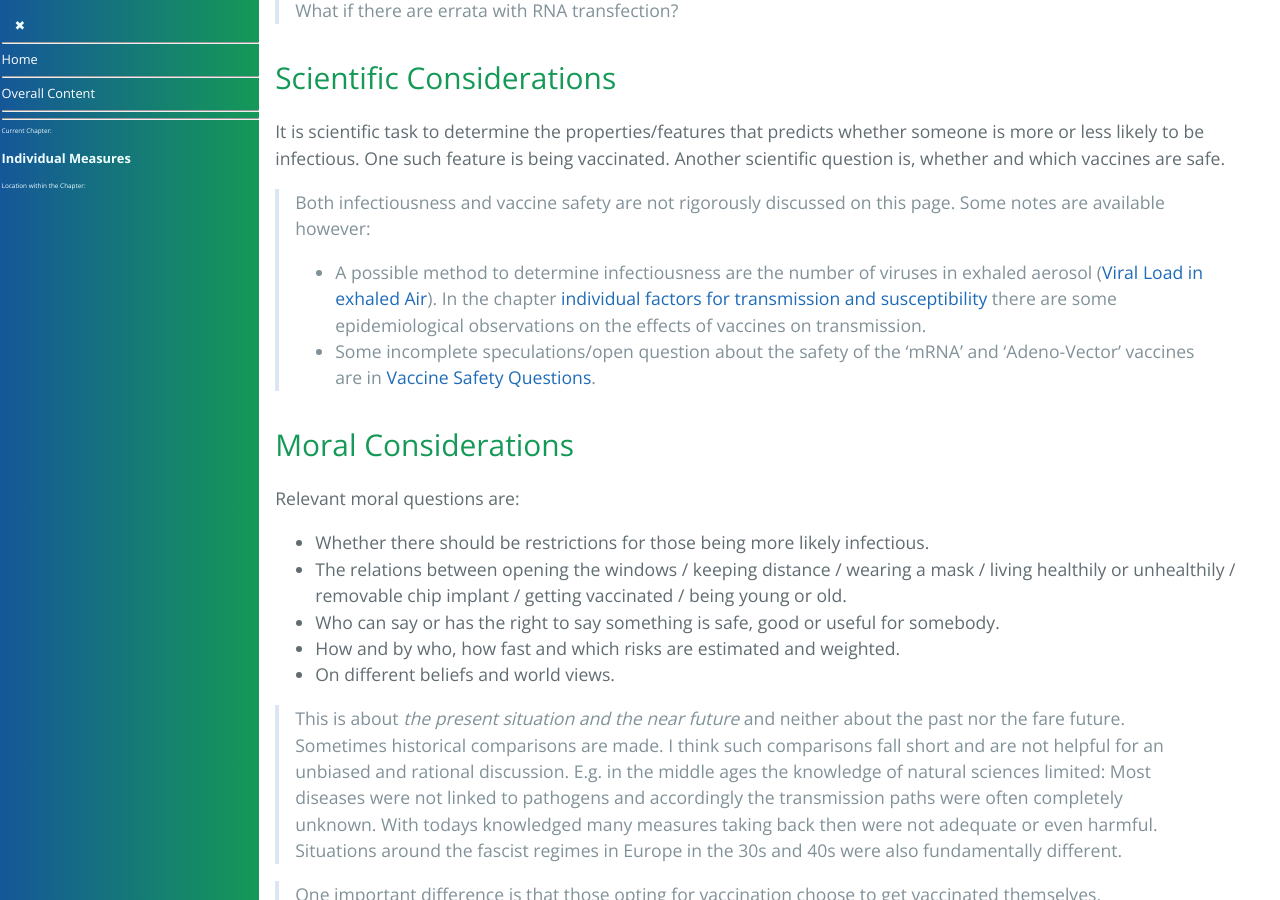
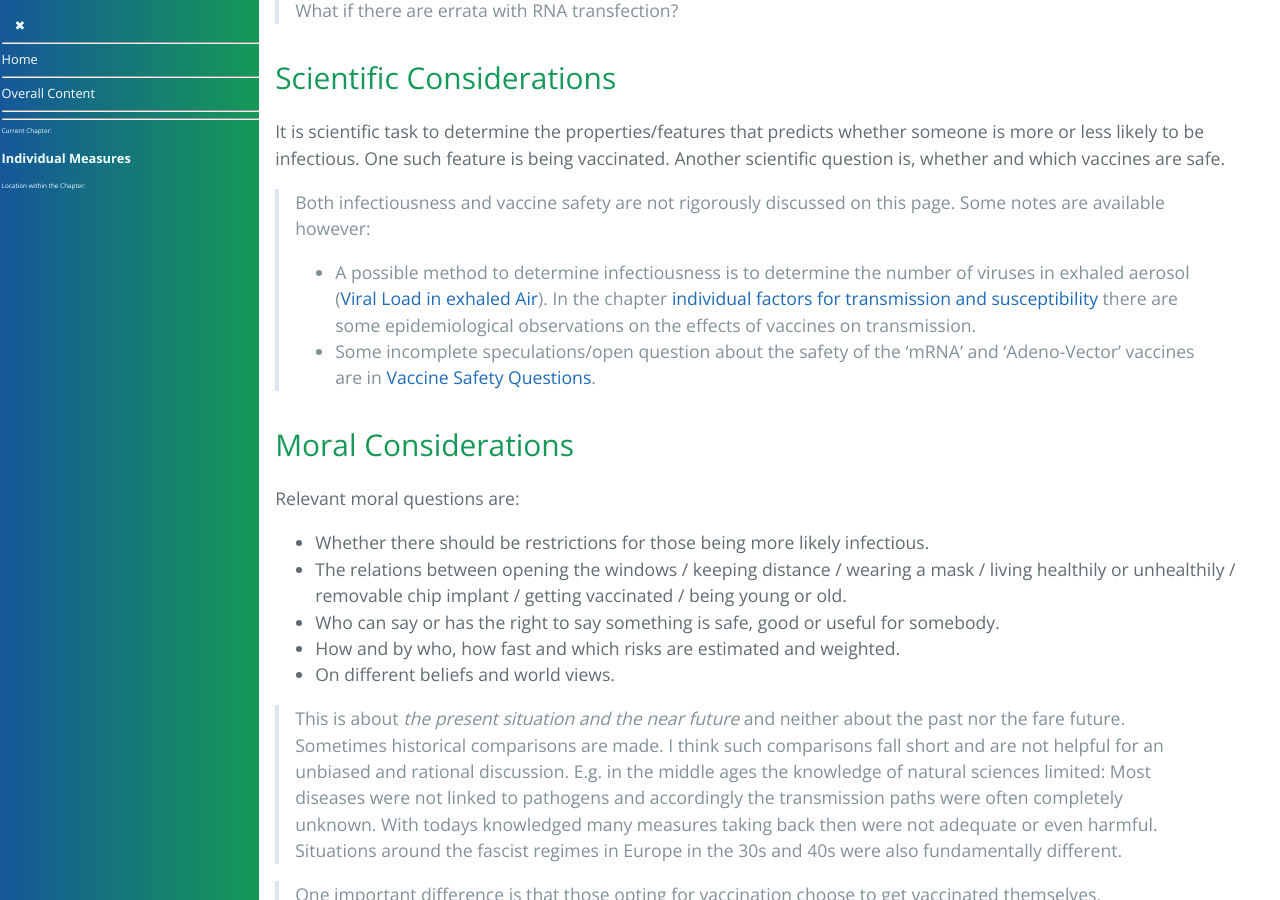
Before and after one commit to forestgrape/coronavirus, a Jekyll site: the page built from 7_social/individual_measures.md, in a window 1280 px wide and 900 px high, scrolled down 605 px. Built offline with Jekyll 4.4.1, drawn with Linux system fonts in a browser that asks for light colours; our own code applies the rules of GitHub Pages for plain Markdown files.

Commit message:
formulation

```diff
--- a/7_social/individual_measures.md
+++ b/7_social/individual_measures.md
@@ -16,7 +16,7 @@ In my opinion, measures should  not target individuals and accordingly not be ba
 It is scientific task to determine the properties/features that predicts whether someone is more or less likely to be infectious. One such feature is being vaccinated. Another scientific question is, whether and which vaccines are safe.
 
 > Both infectiousness and vaccine safety are not rigorously discussed on this page. Some notes are available however:
-> * A possible method to determine infectiousness are the number of viruses in exhaled aerosol ([Viral Load in exhaled Air](../3_medical/diagnosis_and_viral_load.md#viral-load-in-exhaled-air)). In the chapter [individual factors for transmission and susceptibility](../5_epidemiological/individual_susceptibility_and_transmission.md) there are some epidemiological observations on the effects of vaccines on transmission.
+> * A possible method to determine infectiousness is to determine the number of viruses in exhaled aerosol ([Viral Load in exhaled Air](../3_medical/diagnosis_and_viral_load.md#viral-load-in-exhaled-air)). In the chapter [individual factors for transmission and susceptibility](../5_epidemiological/individual_susceptibility_and_transmission.md) there are some epidemiological observations on the effects of vaccines on transmission.
 > * Some incomplete speculations/open question about the safety of the 'mRNA' and 'Adeno-Vector' vaccines are in [Vaccine Safety Questions](../10_vaccines/vaccine_safety.md).
 
 
```
